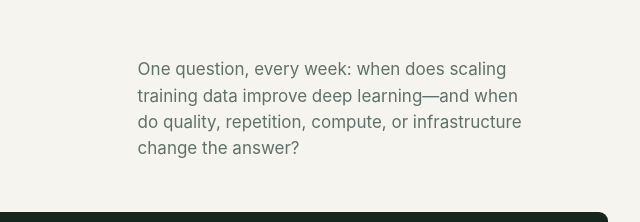
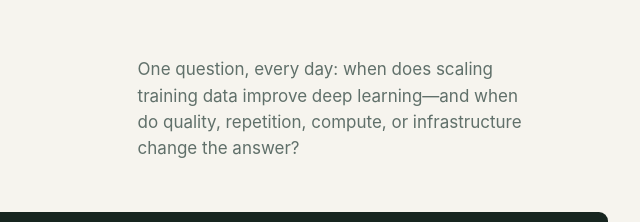
Before and after one commit to tripathiswastik/Weekly-data-scaling-newsletter, a plain HTML site: page index.html in a window 1280 px wide. Shown: the part 252-474 px from the top of the page, 640-1280 px from the left. Drawn offline with Linux system fonts and the light colour scheme.

Commit message:
Align newsletter copy with daily schedule

```diff
--- a/index.html
+++ b/index.html
@@ -104,7 +104,7 @@
         <p class="eyebrow" id="edition-label">daily field notes</p>
         <h1>Does more data always make a better model?</h1>
       </div>
-      <p class="dek">One question, every week: when does scaling training data improve deep learning—and when do quality, repetition, compute, or infrastructure change the answer?</p>
+      <p class="dek">One question, every day: when does scaling training data improve deep learning—and when do quality, repetition, compute, or infrastructure change the answer?</p>
     </section>
 
     <div class="issuebar"><span><strong id="issue-number">ISSUE #12</strong> <time id="issue-date" datetime="2026-11-13">· Fri, Nov 13, 2026</time></span><span id="next-date">Next brief: Sat, November 14, 2026</span></div>
```
